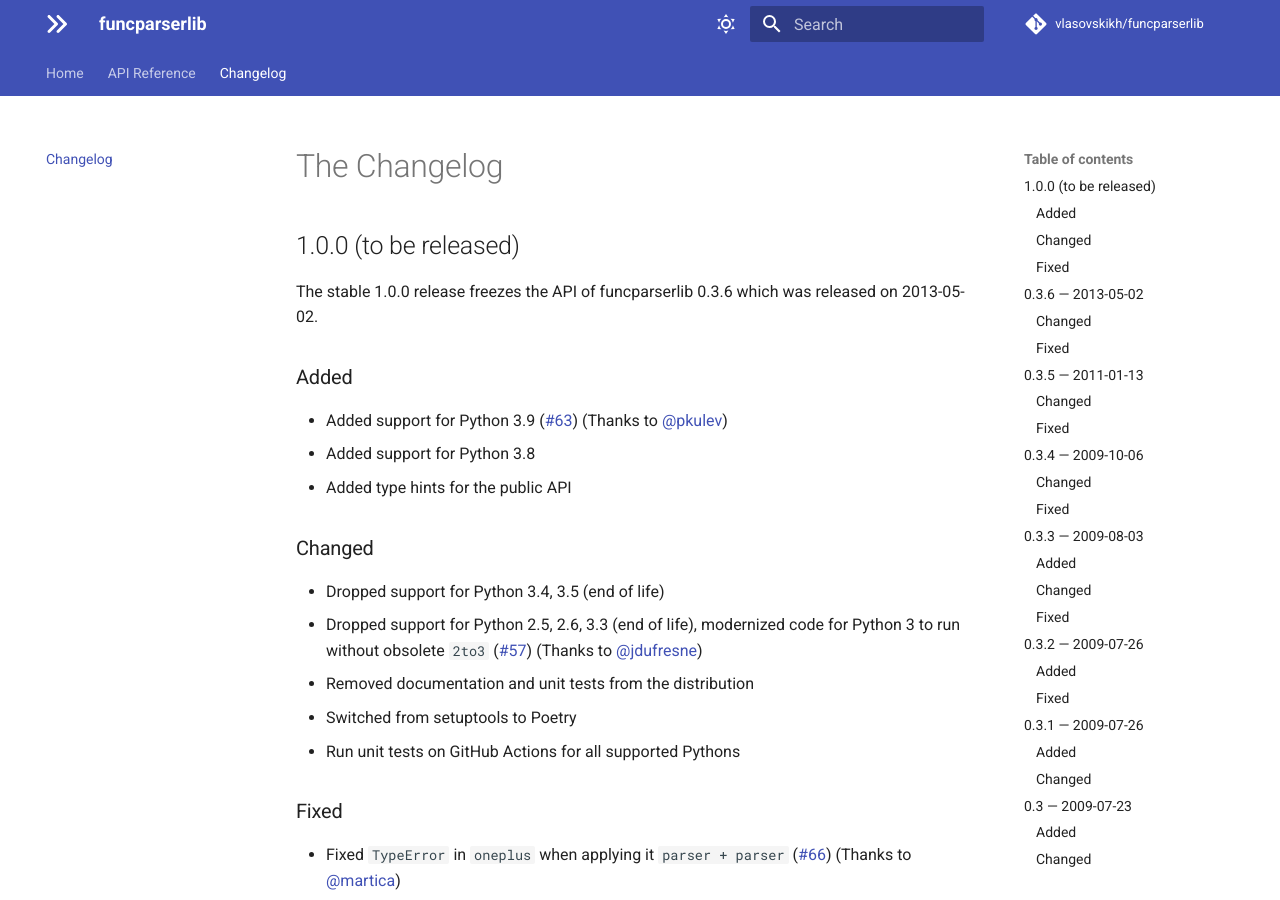
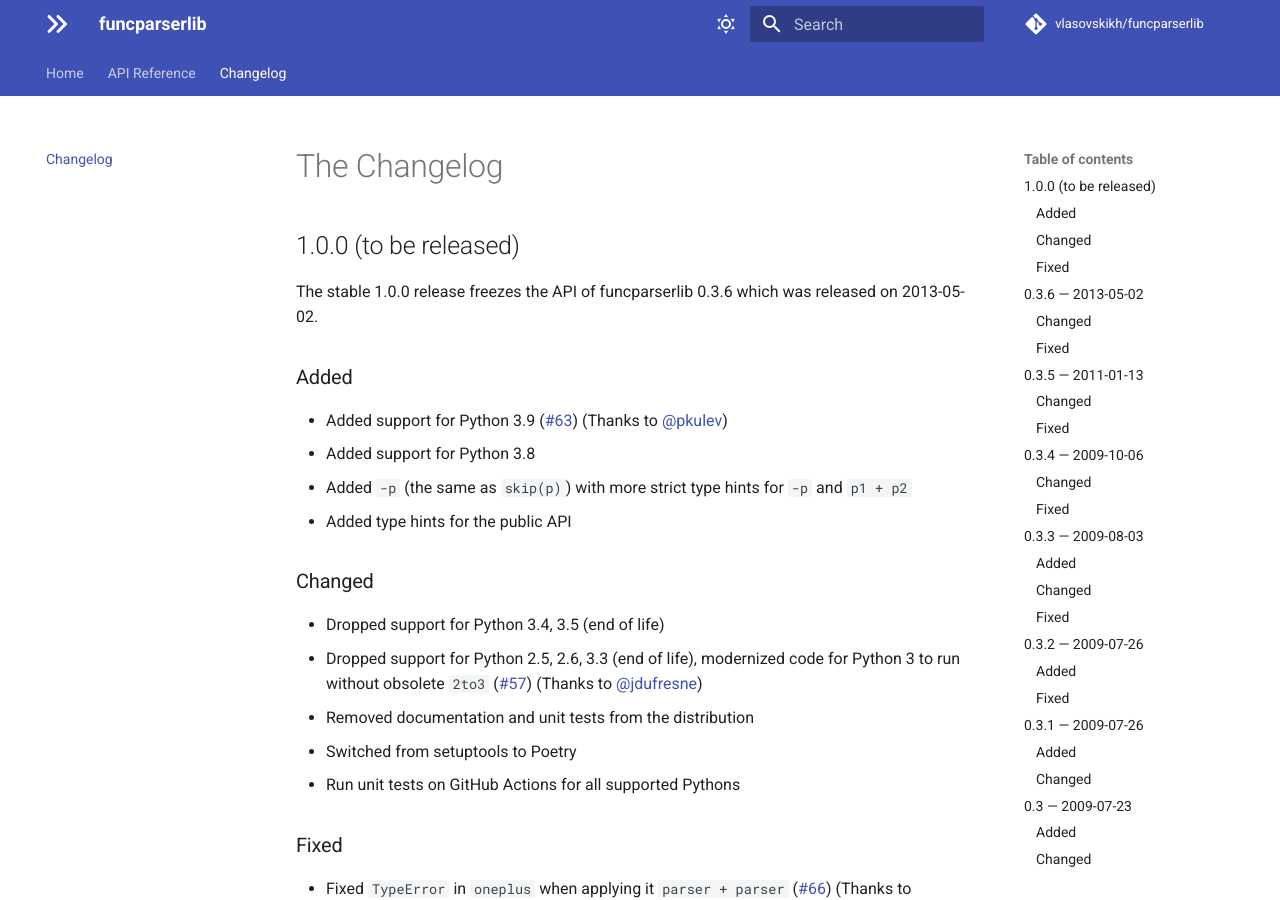
Before and after one commit to vlasovskikh/funcparserlib, an MkDocs documentation site: the page built from docs/changes.md, in a window 1280 px wide and 900 px high. Built offline with MkDocs 1.6.1 and Material for MkDocs 9.7.7, drawn with Linux system fonts in a browser that asks for light colours; comment, search, counter and statistics services are not loaded.

Commit message:
changes.md: Added `-p`

```diff
--- a/docs/changes.md
+++ b/docs/changes.md
@@ -13,6 +13,7 @@ The stable 1.0.0 release freezes the API of funcparserlib 0.3.6 which was releas
   ([#63](https://github.com/vlasovskikh/funcparserlib/pull/63))
   (Thanks to [@pkulev](https://github.com/pkulev))
 * Added support for Python 3.8
+* Added `-p` (the same as `skip(p)`) with more strict type hints for `-p` and `p1 + p2`
 * Added type hints for the public API
 
 ### Changed
```
